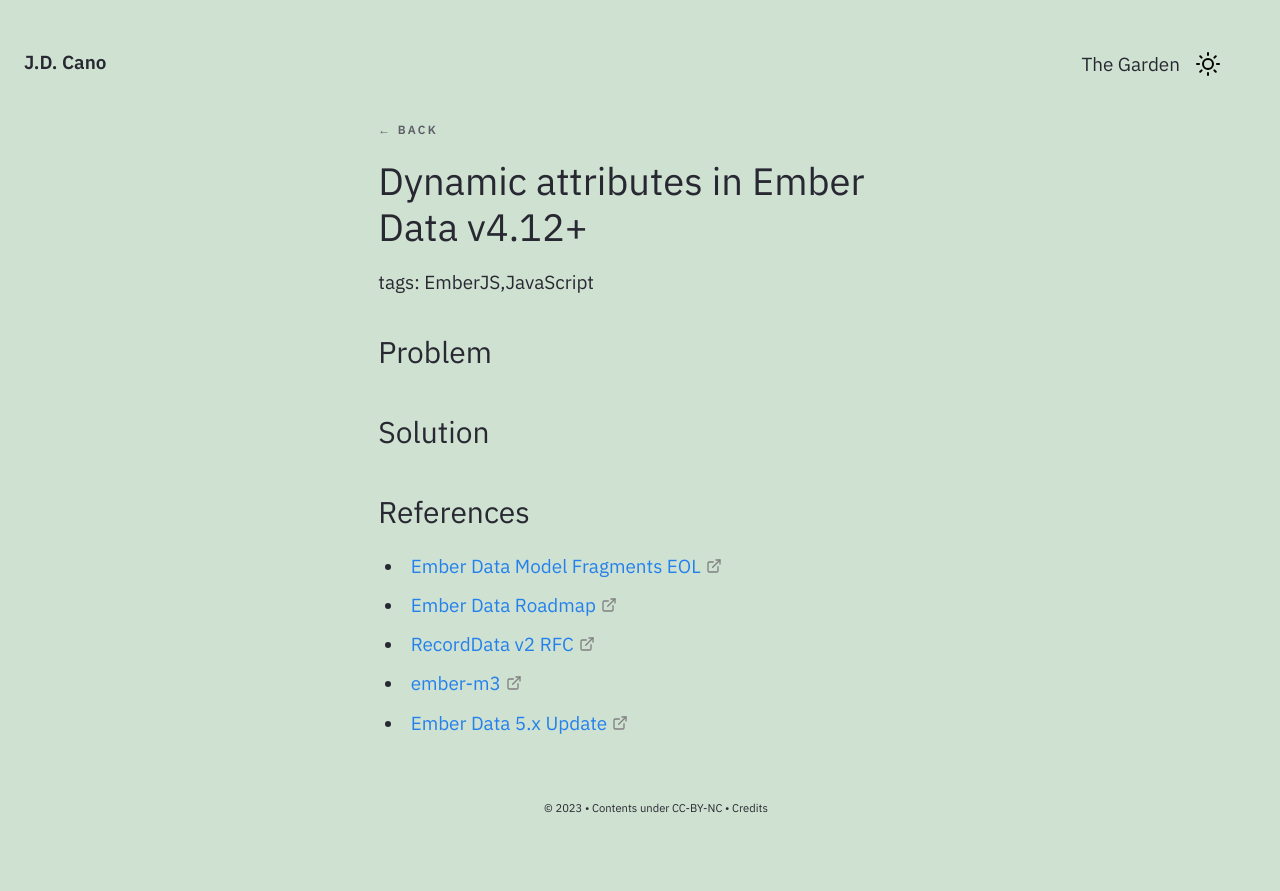
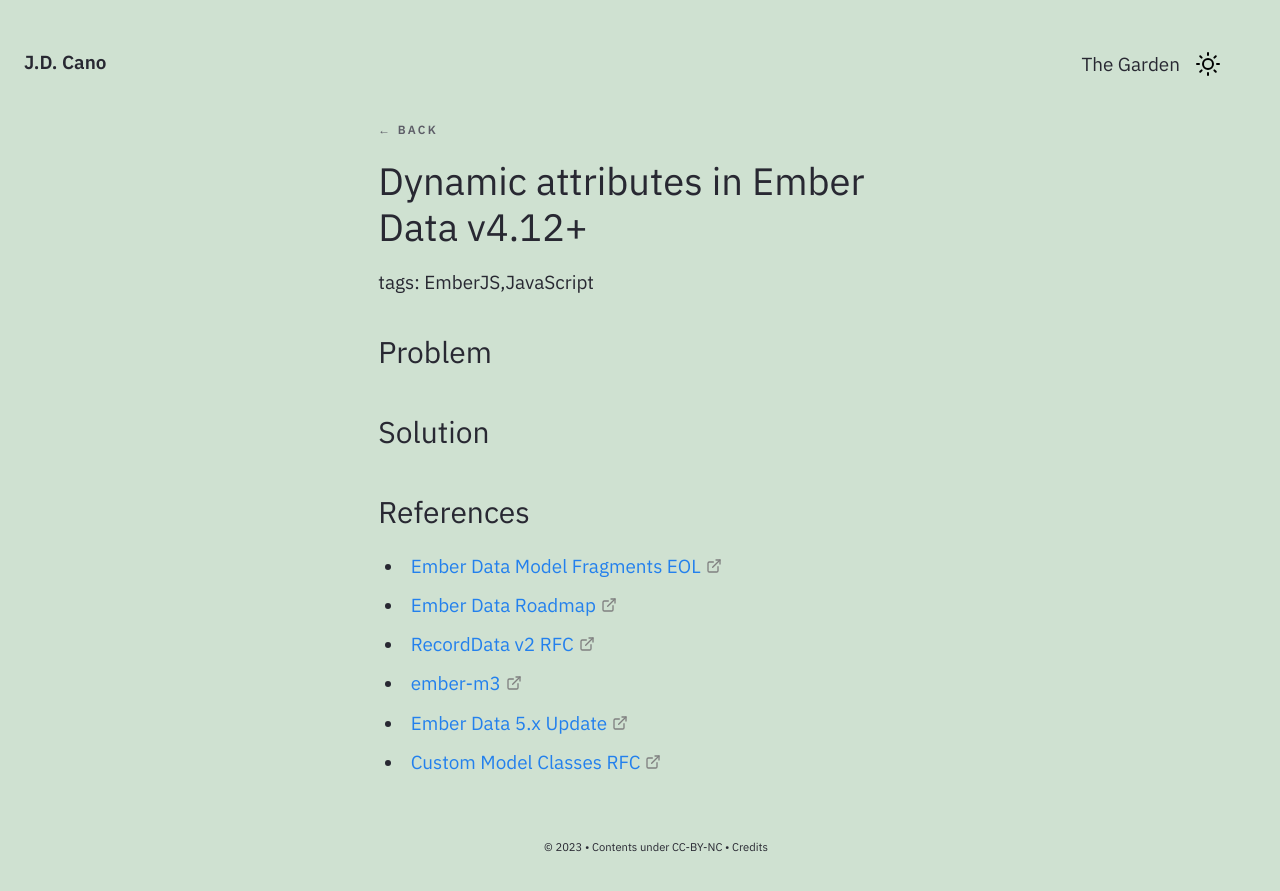
Before and after one commit to Gorzas/gorzas.github.io, a Jekyll site: the page built from _notes/Public/tech/EmberJS/Dynamic attributes in Ember Data v4.12+.md, in a window 1280 px wide. Shown: the top 891 px of the page. Built offline with Jekyll 4.4.1, drawn with Linux system fonts in a browser that asks for light colours.

Commit message:
Update Dynamic attributes in Ember Data v4.12+.md

```diff
--- a/_notes/Public/tech/EmberJS/Dynamic attributes in Ember Data v4.12+.md
+++ b/_notes/Public/tech/EmberJS/Dynamic attributes in Ember Data v4.12+.md
@@ -18,3 +18,4 @@ growth: seedlings
 - [RecordData v2 RFC](https://github.com/emberjs/rfcs/blob/master/text/0461-ember-data-singleton-record-data.md)
 - [ember-m3](https://github.com/hjdivad/ember-m3)
 - [Ember Data 5.x Update](https://blog.emberjs.com/ember-data-5-x-update-2023-04-15/)
+- [Custom Model Classes RFC](https://github.com/emberjs/rfcs/blob/master/text/0487-custom-model-classes.md)
```
